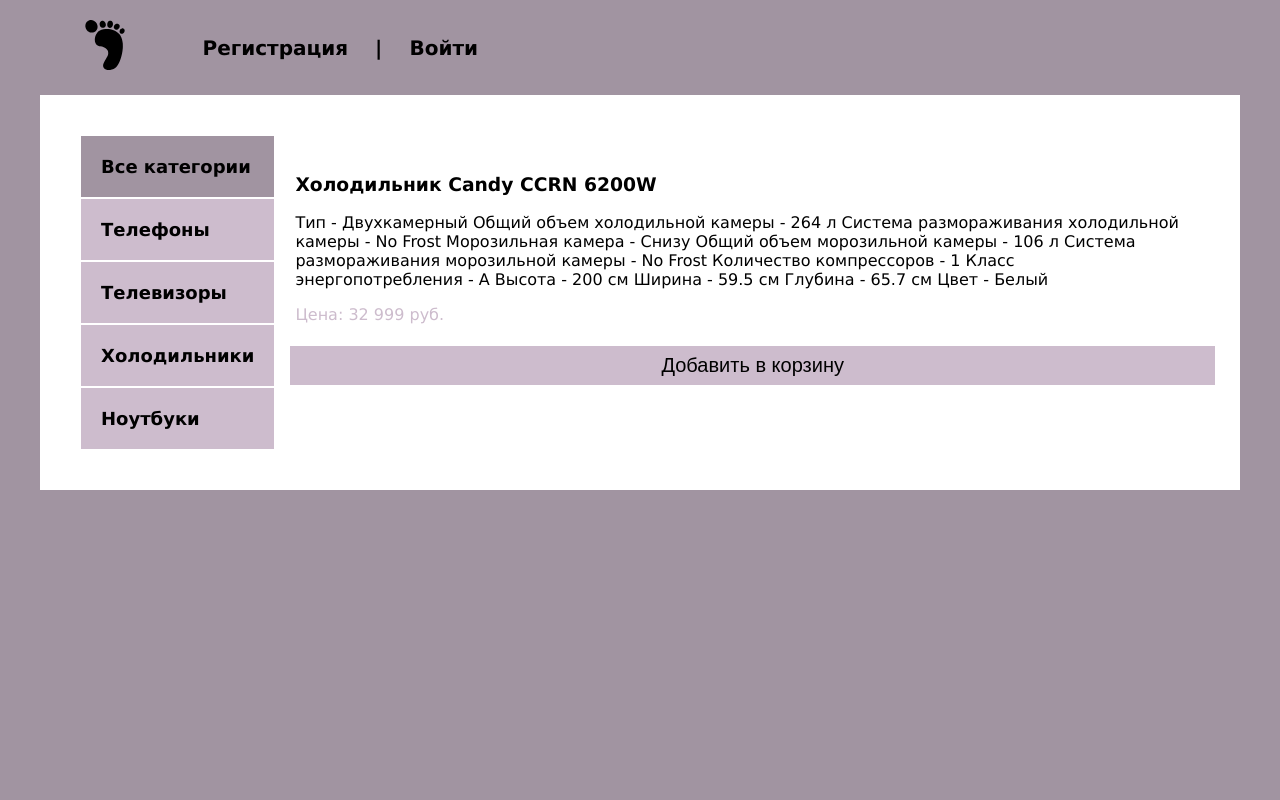
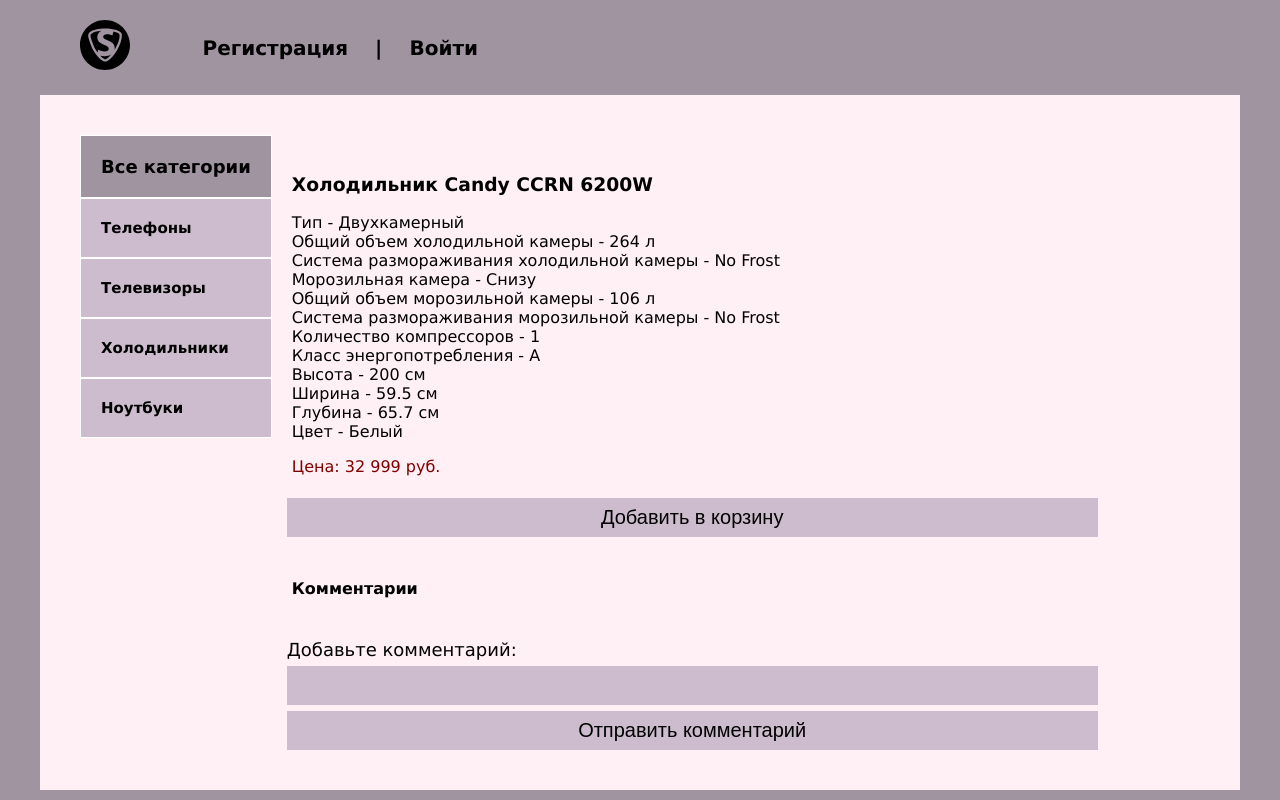
Before and after one commit to 4i4evika/diplom, a Django app: a page that uses onlineshops/shop/templates/shop/product.html in a window 1280 px wide. Run offline with Django 4.2, Linux system fonts and the light colour scheme; data comes from the database, SQL or seed files in the repository; both versions use the stored data as it was after the commit.

Commit message:
добавлена форма комментария

```diff
--- a/onlineshops/shop/models.py
+++ b/onlineshops/shop/models.py
@@ -1,5 +1,6 @@
 from django.db import models
 from django.urls import reverse
+
 
 class Shop(models.Model):
     title = models.CharField(max_length=200, verbose_name='Наименование')
@@ -69,3 +70,20 @@
     product = models.ForeignKey(Shop, on_delete=models.CASCADE)
     order = models.ForeignKey(Order, on_delete=models.CASCADE)
     count = models.IntegerField()
+
+
+class Comment(models.Model):
+    post = models.ForeignKey(Shop, on_delete=models.CASCADE, related_name='comments', verbose_name='Товар')
+    name = models.CharField(max_length=80, verbose_name='Имя')
+    body = models.TextField(verbose_name='Комментарий')
+    created = models.DateTimeField(auto_now_add=True)
+    updated = models.DateTimeField(auto_now=True)
+    active = models.BooleanField(default=True)
+
+    class Meta:
+        verbose_name = "Комментарий"
+        verbose_name_plural = "Комментарии"
+        ordering = ('created',)
+
+    def __str__(self):
+        return 'Comment by {} on {}'.format(self.name, self.post)
--- a/onlineshops/shop/static/css/style.css
+++ b/onlineshops/shop/static/css/style.css
@@ -9,7 +9,7 @@
     margin: 0 auto;
 }
 .content .wrap{
-    background: #FFF;
+    background: #fff0f5;
     padding: 40px;
     box-sizing: border-box;
     display: flex;
@@ -47,7 +47,7 @@
     border: 1px solid #FFF;
     background: #cdbccd;
     font-weight: bold;
-    font-size: 18px;
+    font-size: 15px;
 }
 .selected{
     font-size: 18px;
@@ -57,11 +57,17 @@
     background: #a194a1;
 }
 .main li{
-    border: 1px solid #a194a1;
+    color: #a194a1;
+    margin-left: 20px;
     margin-bottom: 40px;
+    background: #fff;
 }
 .main h1{
+    color: #800000;
     text-align: center;
+}
+.main span{
+    padding: 10px 20px;
 }
 .first, .date{
     padding: 10px 20px;
@@ -87,6 +93,9 @@
 }
 .text a:hover{
     color: #a194a1;
+}
+.text p{
+    white-space: pre-line;
 }
 .post h1{
     margin-top: 0;
@@ -136,7 +145,7 @@
     padding: 20px;
 }
 .list-pages a{
-    background: #81d4fa;
+    background: #c67fb7;
     padding: 20px;
     display: block;
     color: #FFF;
@@ -165,3 +174,6 @@
     font-size: 20px;
     padding: 4px;
 }
+h4{
+    padding: 20px;
+}
--- a/onlineshops/shop/templates/shop/basket.html
+++ b/onlineshops/shop/templates/shop/basket.html
@@ -6,8 +6,10 @@
 <h4>Количество товаров: {{basket.count}}шт.</h4>
 
 {% for product in basket %}
-    <div>{{product.product.title}}</div>
-    <div>{{product.product.price}}</div>
+<div class="main">
+    <span style="float: left;">{{product.product.title}}</span>
+    <span style="float: right;">{{product.product.price}}</span>
+    </div>
 {% endfor %}
 {% if basket.count > 0 %}
 <form class="card p-2" action="{% url 'create_order' %}">
--- a/onlineshops/shop/templates/shop/create_order.html
+++ b/onlineshops/shop/templates/shop/create_order.html
@@ -2,6 +2,6 @@
 
 {% block content %}
 
-<h2> Спасибо за Ваш заказ! </h2>
+<h4> Спасибо за Ваш заказ! </h4>
 
 {% endblock %}
--- a/onlineshops/shop/templates/shop/product.html
+++ b/onlineshops/shop/templates/shop/product.html
@@ -4,11 +4,40 @@
 <div class="text">
         <h3>{{ product.title }}</h3>
         <p>{{ product.description }}</p>
-        <p style="color: #cdbccd">Цена: {{ product.price }}</p>
+        <p style="color: #800000">Цена: {{ product.price }}</p>
 </div>
+
 <form action="{% url 'to_basket' product_id=product.id %}" method="get">
         <input type="submit" class="btn btn-secondary" value="Добавить в корзину">
 </form>
 
+{% with comments.count as total_comments %}
+    <h4>
+        {{ total_comments }} Комментарии{{ total_comments|pluralize }}
+    </h4>
+{% endwith %}
+{% for comment in comments %}
+    <div class="comment">
+        <p class="info">
+            Комментарий {{ forloop.counter }} от {{ comment.name }}
+            {{ comment.created }}
+        </p>
+        {{ comment.body|linebreaks }}
+    </div>
+
+{% endfor %}
+{% if new_comment %}
+    <h2>Ваш комментарий добавлен</h2>
+{% else %}
+
+    <form action="add_review" method="post">
+    <label>Добавьте комментарий: </label>
+    <input id="add_review" type="text" name="add_review">
+    <input type="submit" value="Отправить комментарий">
+</form>
+{% endif %}
+
+
+
 
 {% endblock %}
--- a/onlineshops/shop/urls.py
+++ b/onlineshops/shop/urls.py
@@ -11,7 +11,7 @@
     path('login/', LoginUser.as_view(), name='login'),
     path('logout/', LogoutView.as_view(template_name='shop/logout.html'), name='logout'),
     path('contacts/', ContactFormView.as_view(), name='contacts'),
-   # path('product/<product_id>/add_review', views.add_review, name='add_review'),
+    path('product/<product_id>/add_review', views.add_review, name='add_review'),
     path('product/<product_id>/to_basket', views.to_basket, name='to_basket'),
     path('basket/', views.basket_view, name='basket_view'),
     path('create_order/', views.create_order, name='create_order'),
--- a/onlineshops/shop/views.py
+++ b/onlineshops/shop/views.py
@@ -9,6 +9,8 @@
 from django.contrib.auth.views import LoginView, FormView
 from django.contrib.auth.forms import AuthenticationForm
 from django.core.cache import cache
+from .models import Comment
+from .forms import CommentForm
 
 
 class ContactFormView(DataMixin, FormView):
@@ -108,12 +110,30 @@
 
 
 # Добавляет отзыв к указанному товару
-#def add_review(request, product_id):
-#    form = AddReview(request.POST)
-#    if form.is_valid():
-#        Review.objects.create(name=form.cleaned_data['name'], text=form.cleaned_data['text'],
-#                              star=form.cleaned_data['star'], product=Shop.objects.get(id=product_id))
-#    return redirect('index')
+def add_review(request, product_id):
+    form = AddReview(request.POST)
+    if form.is_valid():
+        Review.objects.create(name=form.cleaned_data['name'], text=form.cleaned_data['text'],
+                              star=form.cleaned_data['star'], product=Shop.objects.get(id=product_id))
+    comments = product_id.comments.filter(active=True)
+
+    if request.method == 'POST':
+        # A comment was posted
+        comment_form = CommentForm(data=request.POST)
+        if comment_form.is_valid():
+            # Create Comment object but don't save to database yet
+            new_comment = comment_form.save(commit=False)
+            # Assign the current post to the comment
+            new_comment.post = product_id
+            # Save the comment to the database
+            new_comment.save()
+    else:
+        comment_form = CommentForm()
+    return render(request,
+                   'add_review.html',
+                  {'post': product_id,
+                   'comments': comments,
+                   'comment_form': comment_form})
 
 
 # Добавляет товар нужным ID в корзину
```
Also changed, not shown: onlineshops/shop/admin.py (+9 -0 lines), onlineshops/shop/forms.py (+10 -0 lines), onlineshops/db.sqlite3, onlineshops/media/images/2023/11/25/10х.jpg (added), onlineshops/media/images/2023/11/25/11n.jpg (added), onlineshops/media/images/2023/11/25/12n.jpg (added), onlineshops/media/images/2023/11/25/13n.jpg (added), onlineshops/media/images/2023/11/25/14n.jpg (added), onlineshops/media/images/2023/11/25/8х.jpg (added), onlineshops/media/images/2023/11/25/9х.jpg (added), onlineshops/shop/migrations/0006_alter_order_owner_comment.py (added), onlineshops/shop/static/images/logo.svg.
